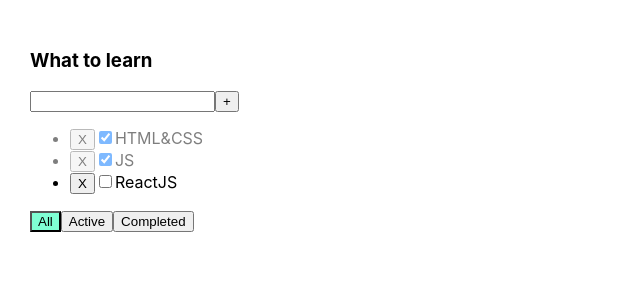
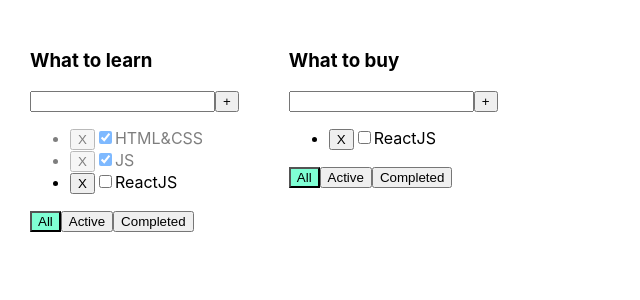
Before and after one commit to PlatonVV/to_do_1_eng, a React (Create React App) app: page / in a window 1280 px wide. Shown: the top 300 px of the page, without its empty margins (0-640 px from the left). Built offline with nearby package versions, Linux system fonts and the light colour scheme.

Commit message:
todo 5 filter repaired

```diff
--- a/src/App.tsx
+++ b/src/App.tsx
@@ -4,6 +4,11 @@ import {Todolist} from './Todolist';
 import {v1} from 'uuid';
 
 export type FilterTasksType = 'All' | 'Active' | 'Completed'
+export type ToDoListType = {
+    id: string
+    title: string
+    filter: FilterTasksType
+}
 
 function App() {
     const [tasks, setTasks] = useState([
@@ -11,11 +16,11 @@ function App() {
         {id: v1(), title: 'JS', isDone: true},
         {id: v1(), title: 'ReactJS', isDone: false}
     ]);
-    const [filter, setFiler] = useState<FilterTasksType>('All');
+    // const [filter, setFiler] = useState<FilterTasksType>('All');
 
     const changeStatus = (taskId: string, newIsDone: boolean) => {
-        setTasks(tasks.map(el=> el.id === taskId ? {...el ,isDone: newIsDone} : el))
-    }
+        setTasks(tasks.map(el => el.id === taskId ? {...el, isDone: newIsDone} : el));
+    };
 
     const addTask = (title: string) => {
         let newTask = {id: v1(), title: title, isDone: false};
@@ -26,27 +31,40 @@ function App() {
         setTasks(tasks.filter(t => t.id !== taskId));
     };
 
-    let filteredTasks = tasks;
-    if (filter === 'Active') {
-        filteredTasks = tasks.filter(t => !t.isDone);
-    }
-    if (filter === 'Completed') {
-        filteredTasks = tasks.filter(t => t.isDone);
-    }
 
-    const changeFilter = (value: FilterTasksType) => {
-        setFiler(value);
+    const changeFilter = (toDoListId: string, value: FilterTasksType) => {
+        setToDoList(toDoLists.map(td => td.id === toDoListId ? {...td, filter: value} : td))
     };
+
+    const [toDoLists, setToDoList] = useState<ToDoListType[]>([
+            {id: v1(), title: 'What to learn', filter: 'All'},
+            {id: v1(), title: 'What to buy', filter: 'Active'}
+        ]
+    );
 
     return (
         <div className="App">
-            <Todolist title="What to learn"
+            {toDoLists.map(td => {
+                let filteredTasks = tasks;
+                if (td.filter === 'Active') {
+                    filteredTasks = tasks.filter(t => !t.isDone);
+                }
+                if (td.filter === 'Completed') {
+                    filteredTasks = tasks.filter(t => t.isDone);
+                }
+                return (
+                    <Todolist
+                        key={td.id}
+                        toDoListId={td.id}
+                        title={td.title}
                         tasks={filteredTasks}
                         removeTasks={removeTasks}
                         changeFilter={changeFilter}
                         addTask={addTask}
                         changeStatus={changeStatus}
                     />
+                );
+            })}
         </div>
     );
 }
--- a/src/Todolist.tsx
+++ b/src/Todolist.tsx
@@ -8,9 +8,10 @@ type TaskType = {
     isDone: boolean
 }
 type PropsType = {
+    toDoListId: string
     title: string
     tasks: Array<TaskType>
-    changeFilter: (value: FilterTasksType) => void
+    changeFilter: (toDoListId: string,value: FilterTasksType) => void
     removeTasks: (taskId: string) => void
     addTask: (title: string) => void
     changeStatus: (taskId: string, newIsDone: boolean) => void
@@ -38,8 +39,8 @@ export function Todolist(props: PropsType) {
     const removeTaskHandler = (taskId: string) => {
         props.removeTasks(taskId);
     };
-    const tsarFilter = (value: FilterTasksType) => {
-        props.changeFilter(value);
+    const tsarFilter = (toDoListId: string, value: FilterTasksType) => {
+        props.changeFilter(props.toDoListId,value);
         setButtonName(value)
     };
     const onChangeStatusHadler = (taskId: string, e: ChangeEvent<HTMLInputElement>) => {
@@ -68,9 +69,9 @@ export function Todolist(props: PropsType) {
             })}
         </ul>
         <div>
-            <button className={buttonName === 'All' ? s.activeFilter : ''} onClick={() => tsarFilter('All')}>All</button>
-            <button className={buttonName === 'Active' ? s.activeFilter : ''} onClick={() => tsarFilter('Active')}>Active</button>
-            <button className={buttonName === 'Completed' ? s.activeFilter : ''} onClick={() => tsarFilter('Completed')}>Completed</button>
+            <button className={buttonName === 'All' ? s.activeFilter : ''} onClick={() => tsarFilter(props.toDoListId,'All')}>All</button>
+            <button className={buttonName === 'Active' ? s.activeFilter : ''} onClick={() => tsarFilter(props.toDoListId,'Active')}>Active</button>
+            <button className={buttonName === 'Completed' ? s.activeFilter : ''} onClick={() => tsarFilter(props.toDoListId,'Completed')}>Completed</button>
         </div>
     </div>;
 }
```
Lines whose indentation alone changed are shown as unchanged.
